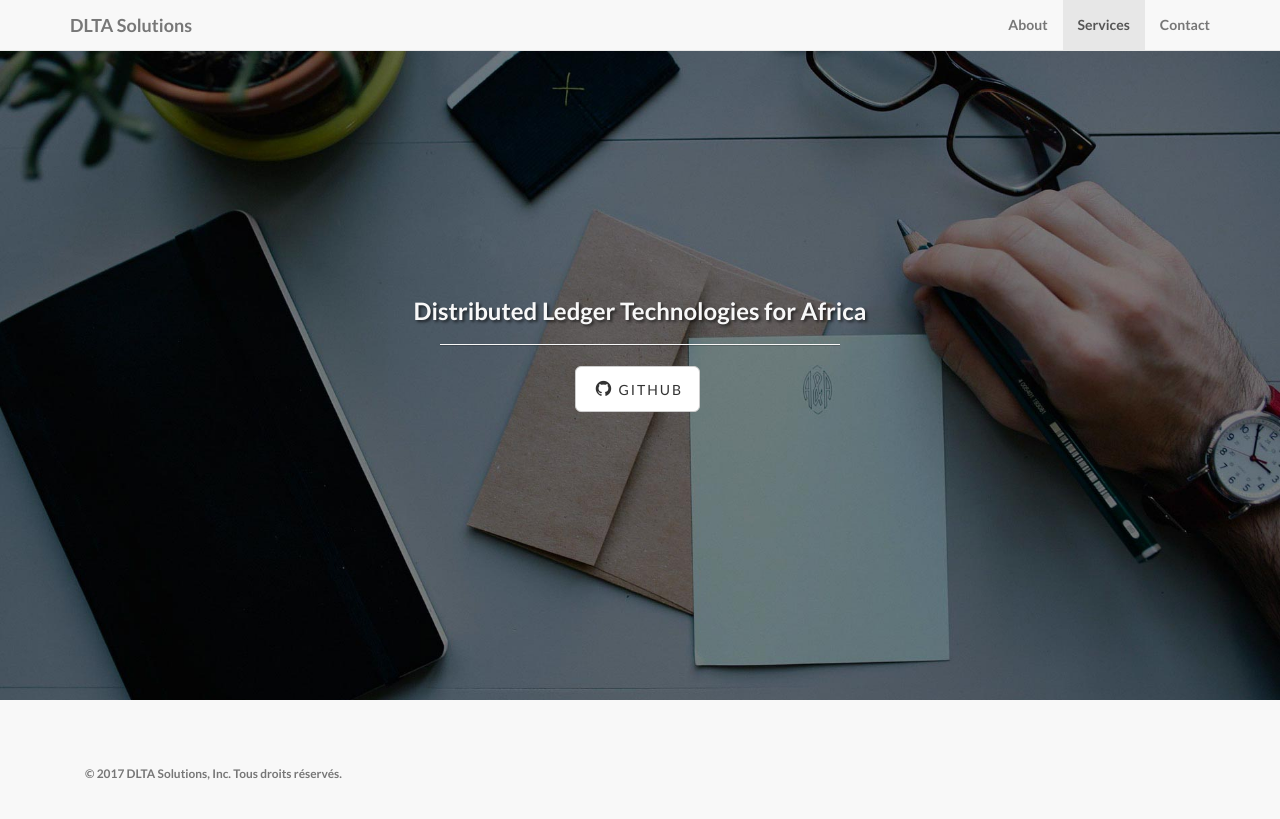
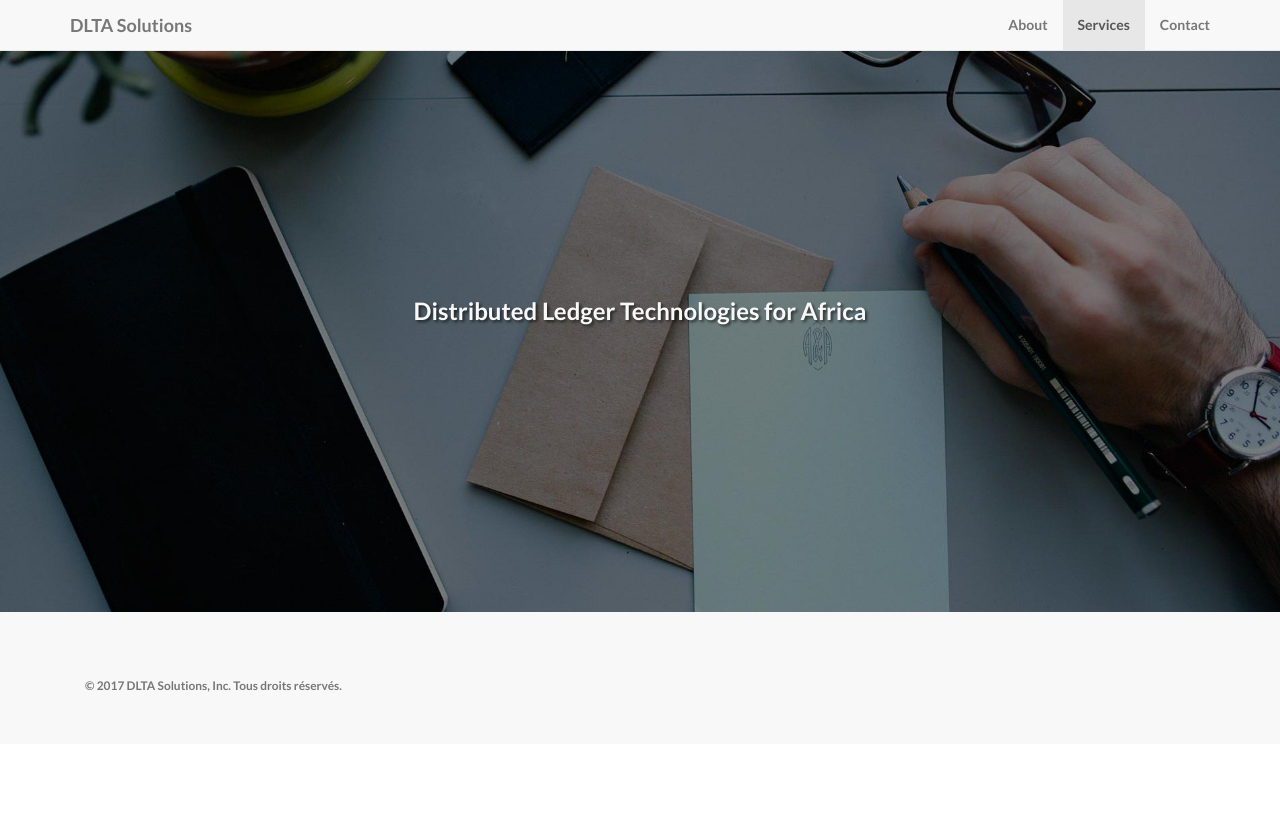
Before and after one commit to dltasolutions/dltasolutions.github.io, a Jekyll site: the page built from index.html, in a window 1280 px wide. Shown: the top 819 px of the page. Built offline with Jekyll 4.4.1, drawn with Linux system fonts in a browser that asks for light colours.

Commit message:
Update header.html

```diff
--- a/_includes/header.html
+++ b/_includes/header.html
@@ -39,16 +39,7 @@
 			<div class="row">
 				<div class="col-lg-12">
 					<div class="intro-message">
-						<h1>{{ page.title }}</h1>
 						<h3>{{ page.subTitle }}</h3>
-						<hr class="intro-divider">
-						<ul class="list-inline intro-social-buttons">
-							{% for social in site.social %}
-							<li>
-								<a href="{{ social.url }}" class="btn btn-default btn-lg"><i class="fa fa-{{ social.title }} fa-fw"></i> <span class="network-name">{{ social.title }}</span></a>
-							</li>
-							{% endfor %}
-						</ul>
 					</div>
 				</div>
 			</div>
```
